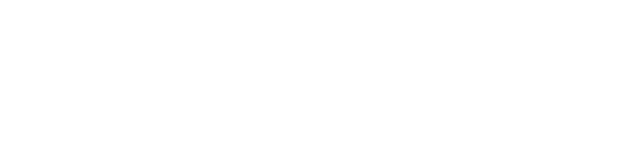
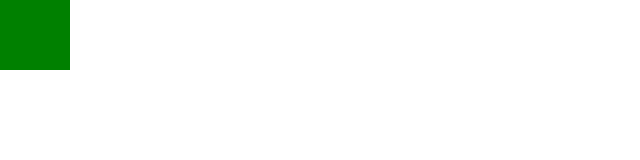
Before and after one commit to JonasDreessen/moving-block, a plain HTML site: page index.html in a window 1280 px wide. Shown: the whole page, without its empty margins (0-640 px from the left). Drawn offline with nearby package versions, Linux system fonts and the light colour scheme.

Commit message:
create block element in html

```diff
--- a/index.html
+++ b/index.html
@@ -1,7 +1,7 @@
 <!doctype html>
 <html lang="en">
   <head>
-    <title>Title</title>
+    <title>Block move</title>
     <!-- Required meta tags -->
     <meta charset="utf-8">
     <meta name="viewport" content="width=device-width, initial-scale=1, shrink-to-fit=no">
@@ -11,12 +11,9 @@
     <link rel="stylesheet" href="./style/style.css">
   </head>
   <body>
-    <canvas id="canvas">
+    <div id="moving-block">
 
-    </canvas>
-
-
-
+    </div>
     <!--Personal Javascript-->
     <script src="./js/main.js"></script>
     <!-- Optional JavaScript -->
--- a/style/style.scss
+++ b/style/style.scss
@@ -1,4 +1,6 @@
-#canvas{
-    width: 608px;
-    height: 608px;
+#moving-block{
+    width: 70px;
+    height: 70px;
+    background: green;
+    position: fixed;
 }
```
Also changed, not shown: image/packman.jpg (added), style/style.css, 1 other file.
